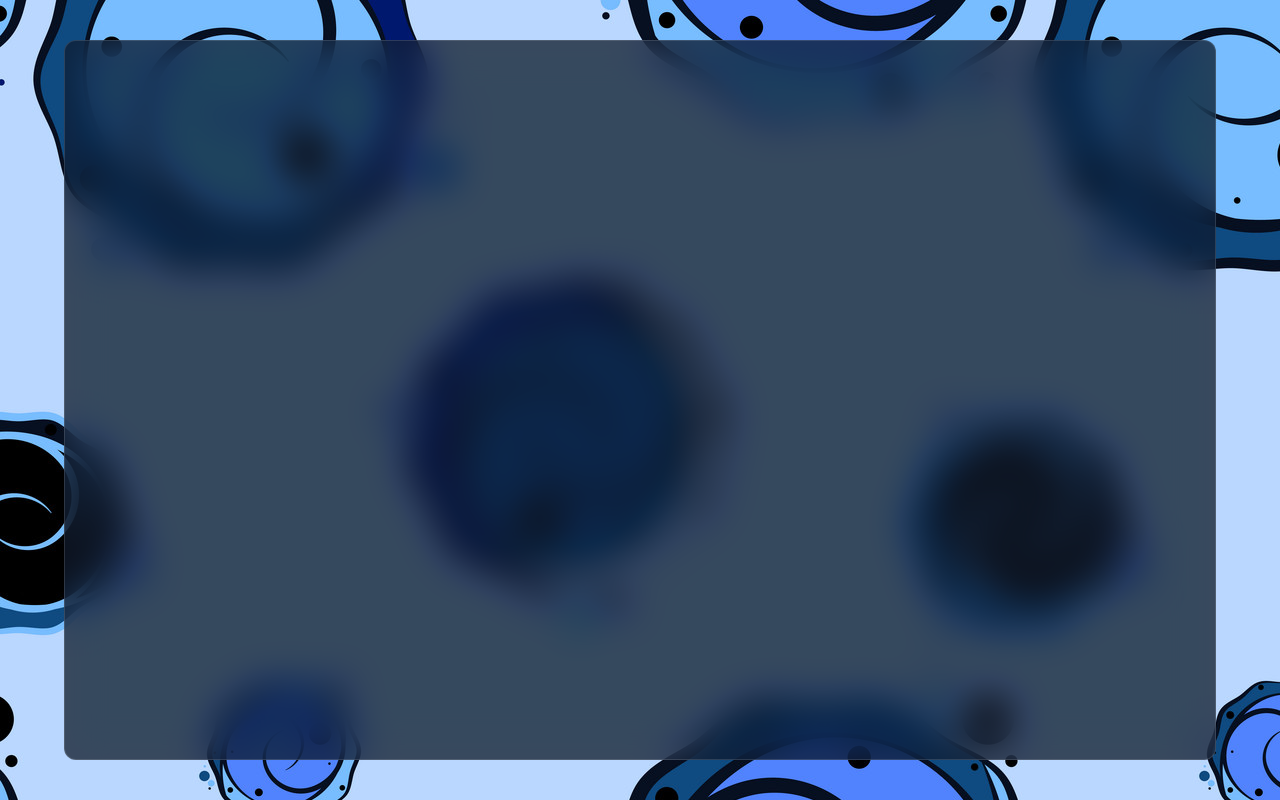
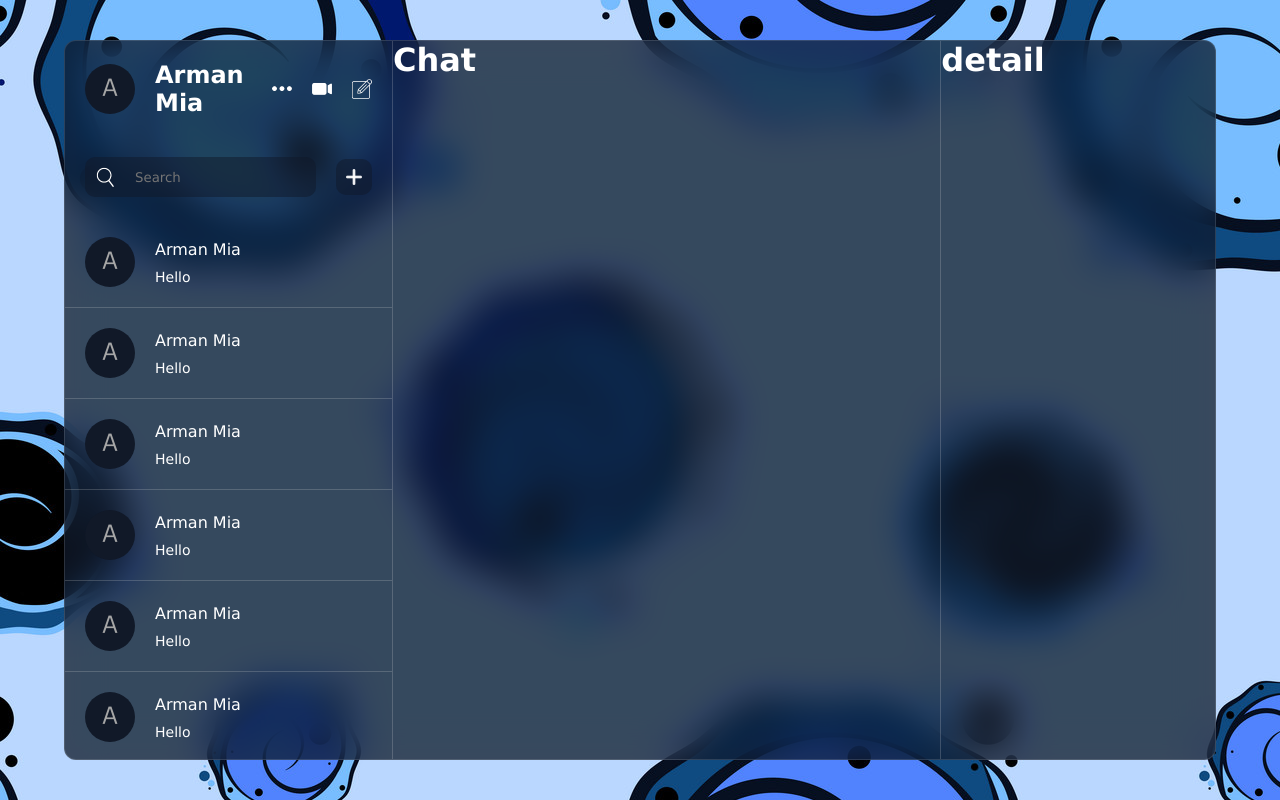
Before and after one commit to arman-miaa/TalkNest, a React (Vite) app: page / in a window 1280 px wide. Built offline with nearby package versions, Linux system fonts and the light colour scheme.

Commit message:
added left site section

```diff
--- a/src/App.jsx
+++ b/src/App.jsx
@@ -1,7 +1,13 @@
+import Chat from "./components/chat/Chat"
+import Detail from "./components/detail/Detail"
+import List from "./components/list/List"
+
 const App = () => {
   return (
     <div className='container'>
-
+      <List></List>
+      <Chat></Chat>
+      <Detail/>
     </div>
   )
 }
--- /dev/null
+++ b/src/components/chat/Chat.jsx
@@ -0,0 +1,11 @@
+import "./chat.css";
+
+const Chat = () => {
+  return (
+    <div className="chat">
+      <h1>Chat</h1>
+    </div>
+  );
+};
+
+export default Chat;
--- /dev/null
+++ b/src/components/chat/chat.css
@@ -0,0 +1,6 @@
+.chat{
+    flex: 2;
+        border-left: 1px solid #dddddd35;
+        border-right: 1px solid #dddddd35;
+
+}
--- /dev/null
+++ b/src/components/detail/Detail.jsx
@@ -0,0 +1,10 @@
+import './detail.css'
+const Detail = () => {
+    return (
+        <div className='detail'>
+            <h1>detail</h1>
+        </div>
+    );
+};
+
+export default Detail;
--- /dev/null
+++ b/src/components/detail/detail.css
@@ -0,0 +1,3 @@
+.detail{
+    flex: 1;
+}
--- /dev/null
+++ b/src/components/list/List.jsx
@@ -0,0 +1,14 @@
+import ChatList from "./chatList/ChatList";
+import "./list.css";
+import UserInfo from "./userInfo/UserInfo";
+
+const List = () => {
+  return (
+    <div className="list">
+          <UserInfo />
+          <ChatList/>
+    </div>
+  );
+};
+
+export default List;
--- /dev/null
+++ b/src/components/list/chatList/ChatList.jsx
@@ -0,0 +1,67 @@
+
+import { useState } from 'react';
+import './chatList.css'
+const ChatList = () => {
+    const [addMode, setAddMode] = useState(false)
+    return (
+      <div className="chatList">
+        <div className="search">
+          <div className="searchBar">
+            <img src="./search.png" alt="" />
+            <input type="text" name="" id="" placeholder="Search" />
+          </div>
+                <img
+                    onClick={()=> setAddMode((prev)=> !prev)}
+            src={addMode ? "./minus.png" : "./plus.png"}
+            alt=""
+                    className="add"
+
+          />
+            </div>
+            <div className="item">
+                <img src="./avatar.png" alt="" />
+                <div className="texts">
+                    <span>Arman Mia</span>
+                    <p>Hello</p>
+                </div>
+            </div>
+            <div className="item">
+                <img src="./avatar.png" alt="" />
+                <div className="texts">
+                    <span>Arman Mia</span>
+                    <p>Hello</p>
+                </div>
+            </div>
+            <div className="item">
+                <img src="./avatar.png" alt="" />
+                <div className="texts">
+                    <span>Arman Mia</span>
+                    <p>Hello</p>
+                </div>
+            </div>
+            <div className="item">
+                <img src="./avatar.png" alt="" />
+                <div className="texts">
+                    <span>Arman Mia</span>
+                    <p>Hello</p>
+                </div>
+            </div>
+            <div className="item">
+                <img src="./avatar.png" alt="" />
+                <div className="texts">
+                    <span>Arman Mia</span>
+                    <p>Hello</p>
+                </div>
+            </div>
+            <div className="item">
+                <img src="./avatar.png" alt="" />
+                <div className="texts">
+                    <span>Arman Mia</span>
+                    <p>Hello</p>
+                </div>
+            </div>
+      </div>
+    );
+};
+
+export default ChatList;
--- /dev/null
+++ b/src/components/list/chatList/chatList.css
@@ -0,0 +1,71 @@
+.chatList{
+    flex: 1;
+    overflow: auto;
+    overflow-x: hidden;
+    .search{
+        display: flex;
+        align-items: center;
+        gap: 20px;
+        padding: 20px;
+
+        .searchBar{
+            flex: 1;
+            background-color: rgba(17, 25, 40, 0.5);
+            display: flex;
+            align-items: center;
+            gap: 20px;
+            border-radius: 10px;
+            padding: 10px;
+
+            input{
+                background-color: transparent;
+                border: none;
+                outline: none;
+                color: white;
+                flex: 1;
+            }
+            img{
+                width: 20px;
+                height: 20px;
+            }
+        }
+
+        .add{
+            width: 36px;
+            height: 36px;
+            background-color: rgba(17, 25, 40, 0.5);
+            padding: 10px;
+            border-radius: 10px;
+            cursor: pointer;
+
+        }
+    }
+
+    .item{
+        display: flex;
+        align-items: center;
+        gap: 20px;
+        padding: 20px;
+        cursor: pointer;
+        border-bottom: 1px solid #dddddd35;
+
+        img{
+            width: 50px;
+            height: 50px;
+            border-radius: 50%;
+            object-fit: cover;
+        }
+        .texts{
+            display: flex;
+            flex-direction: column;
+            gap: 10px;
+        }
+        span{
+            font-weight: 500;
+        }
+        P{
+            font-size: 14px;
+            font-weight: 300;
+        }
+    }
+}
--- /dev/null
+++ b/src/components/list/list.css
@@ -0,0 +1,5 @@
+.list{
+    flex: 1;
+    display: flex;
+    flex-direction: column;
+}
--- /dev/null
+++ b/src/components/list/userInfo/UserInfo.jsx
@@ -0,0 +1,18 @@
+import './userInfo.css'
+const UserInfo = () => {
+    return (
+        <div className='userInfo'>
+            <div className="user">
+                <img src="./avatar.png" alt="" />
+                <h2>Arman Mia</h2>
+            </div>
+            <div className="icons">
+                <img src="./more.png" alt="" />
+                <img src="./video.png" alt="" />
+                <img src="./edit.png" alt="" />
+            </div>
+        </div>
+    );
+};
+
+export default UserInfo;
--- /dev/null
+++ b/src/components/list/userInfo/userInfo.css
@@ -0,0 +1,28 @@
+.userInfo{
+    padding: 20px;
+    display: flex;
+    align-items: center;
+    justify-content: space-between;
+
+    .user{
+        display: flex;
+        align-items: center;
+        gap: 20px;
+
+        img{
+            width: 50px;
+            height: 50px;
+            border-radius: 50%;
+            object-fit: cover;
+        }
+    }
+    .icons{
+        display: flex;
+        gap: 20px;
+        img{
+            width: 20px;
+            height: 20px;
+            cursor: pointer;
+        }
+    }
+}
--- a/src/index.css
+++ b/src/index.css
@@ -21,4 +21,5 @@
   backdrop-filter: blur(19px) saturate(180%);
   border-radius: 12px;
   border: 1px solid rgba(255, 255, 255, 0.125);
+  display: flex;
 }
```
